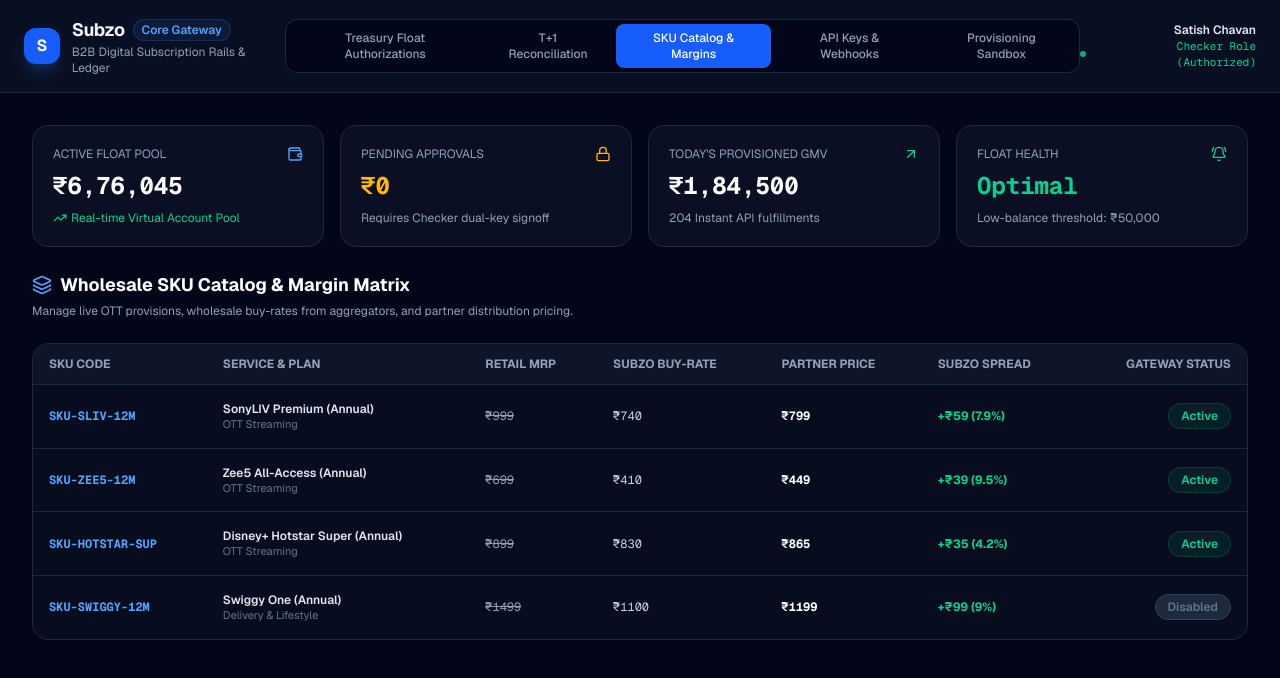
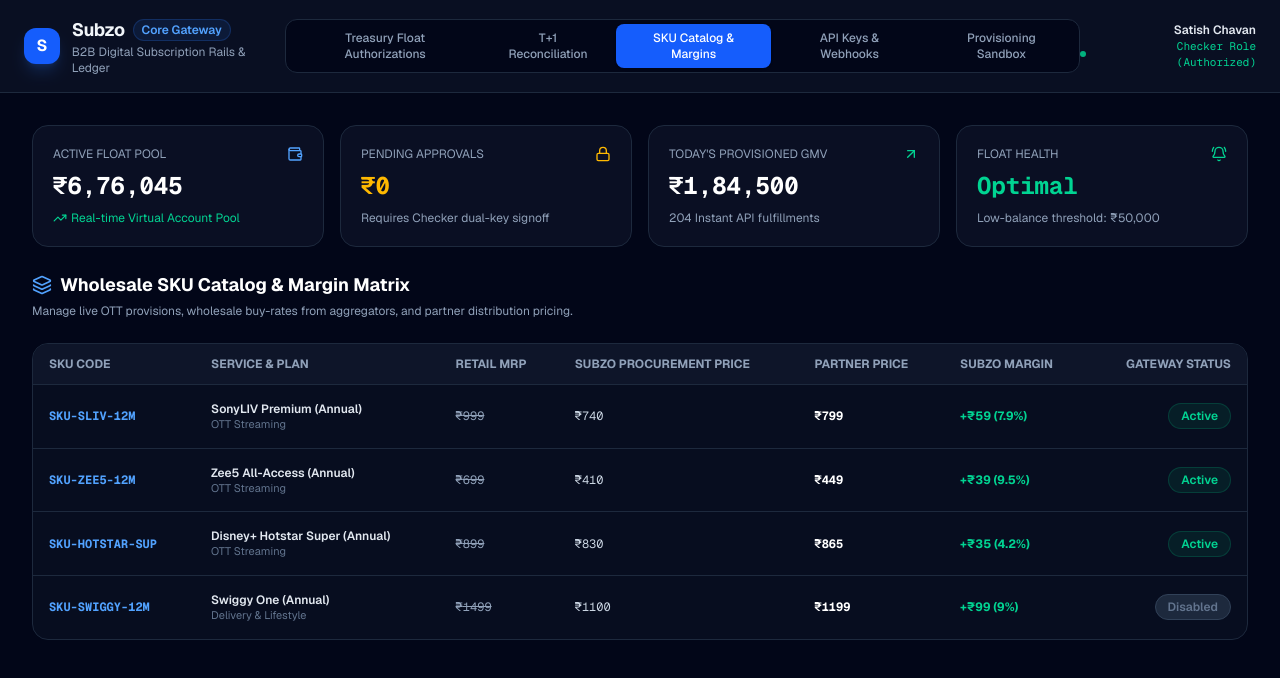
Before and after one commit to Subzo2026/subzo-portal, a Next.js app: page / in a window 1280 px wide. Both pictures are taken after a click on the button "SKU Catalog & Margins". Shown: the top 678 px of the page. Built offline with nearby package versions, Linux system fonts and the light colour scheme.

Commit message:
Add SKU Catalog Margins, Webhooks and API credentials

```diff
--- a/app/page.tsx
+++ b/app/page.tsx
@@ -560,9 +560,9 @@
                     <th className="py-3 px-4">SKU CODE</th>
                     <th className="py-3 px-4">SERVICE & PLAN</th>
                     <th className="py-3 px-4">RETAIL MRP</th>
-                    <th className="py-3 px-4">SUBZO BUY-RATE</th>
+                    <th className="py-3 px-4">SUBZO PROCUREMENT PRICE</th>
                     <th className="py-3 px-4">PARTNER PRICE</th>
-                    <th className="py-3 px-4">SUBZO SPREAD</th>
+                    <th className="py-3 px-4">SUBZO MARGIN</th>
                     <th className="py-3 px-4 text-right">GATEWAY STATUS</th>
                   </tr>
                 </thead>
```
